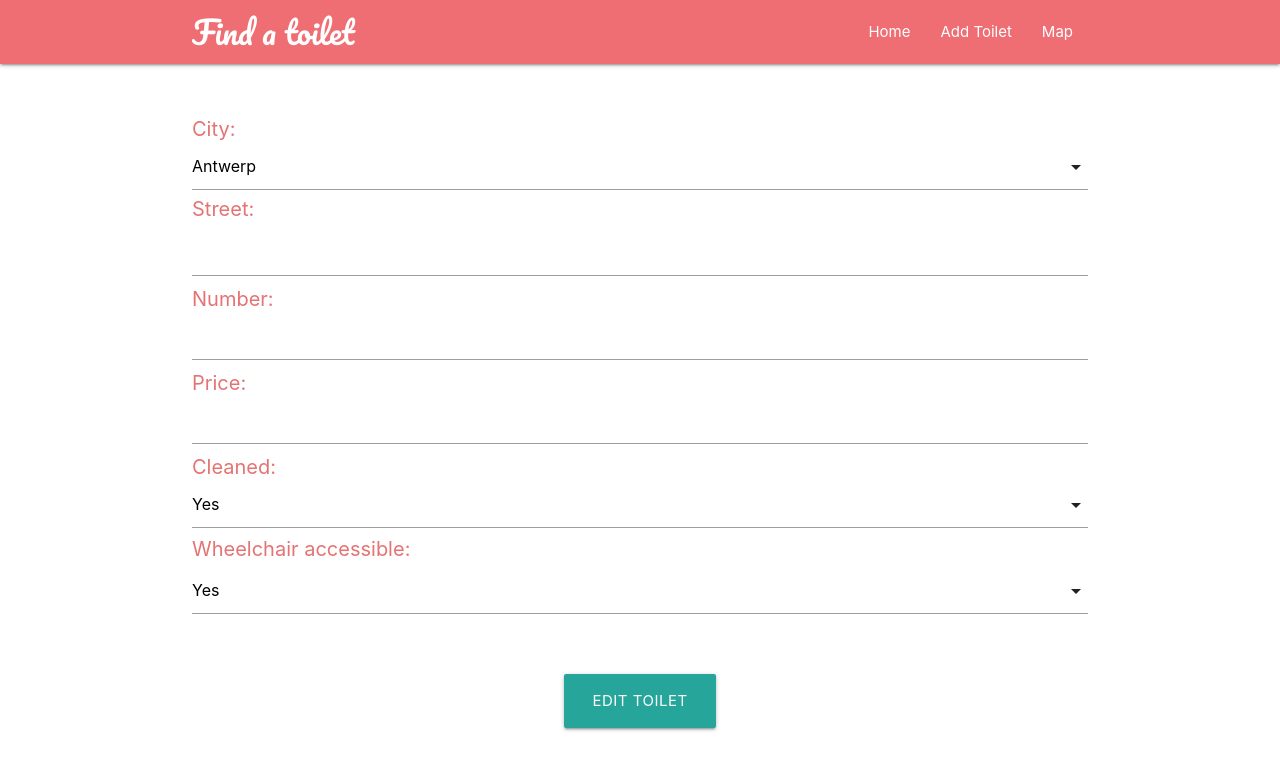
After one commit to janolaerts/wcfinder, a Django app: page /toilets/edit-toilet/ in a window 1280 px wide. The commit adds this page. Shown: the top 770 px of the page. Run offline with Django 3.2, Linux system fonts and the light colour scheme; data comes from the database, SQL or seed files in the repository; both versions use the stored data as it was after the commit.

Commit message:
Updating toilets works

```diff
--- a/static/styles.css
+++ b/static/styles.css
@@ -50,46 +50,46 @@
   width: auto;
 }
 
-.add-toilet-container form{
+.add-toilet-container form, .edit-toilet-container form{
   position: relative;
   top: 50px;
 }
 
-.add-toilet-container .select-wrapper{
+.add-toilet-container .select-wrapper, .edit-toilet-container .select-wrapper{
   margin-bottom: 40px;
 }
 
-.add-toilet-container form label[for='id_street']{
+.add-toilet-container form label[for='id_street'], .edit-toilet-container form label[for='id_street']{
   top: 80px;
 }
 
-.add-toilet-container form label[for='id_wheelchair_accessible']{
+.add-toilet-container form label[for='id_wheelchair_accessible'], .edit-toilet-container form label[for='id_wheelchair_accessible']{
   top: 420px;
 }
 
 @media screen and (max-width: 1200px){
-  .add-toilet-container form label[for='id_wheelchair_accessible']{
+  .add-toilet-container form label[for='id_wheelchair_accessible'], .edit-toilet-container form label[for='id_wheelchair_accessible']{
     top: 410px;
   }
 }
 
-.add-toilet-container form label{
+.add-toilet-container form label, .edit-toilet-container form label{
   color: #e57373;
   font-size: 20px;
   display: inline-block;
 }
 
-.add-toilet-container form ul.errorlist{
+.add-toilet-container form ul.errorlist, .edit-toilet-container form ul.errorlist{
   display: none;
 }
 
-.add-toilet-container form textarea{
+/*.add-toilet-container form textarea{
   border-top: 0px;
   border-left: 0px;
   border-right: 0px;
-}
+}*/
 
-.add-toilet-container form .submit-button-wrapper{
+.add-toilet-container form .submit-button-wrapper, .edit-toilet-container form .submit-button-wrapper{
   position: relative;
   top: 5px;
   margin-bottom: 25px;
--- a/templates/base_layout.html
+++ b/templates/base_layout.html
@@ -40,6 +40,9 @@
   {% block addtoilet %}
   {% endblock %}
 
+  {% block edittoilet %}
+  {% endblock %}
+
   {% block toiletadded %}
   {% endblock %}
 
--- a/toilets/forms.py
+++ b/toilets/forms.py
@@ -9,7 +9,7 @@ class AddToilet(forms.ModelForm):
     model = models.Toilet
     fields = ['city', 'street', 'number', 'price', 'cleaned', 'wheelchair_accessible' ]
 
-#class UpdateToilet(forms.ModelForm):
-  #class Meta:
-    #model = models.Toilet
-    #fields = ['city', 'street', 'number', 'reference', 'price', 'remarks' ]
+class EditToilet(forms.ModelForm):
+  class Meta:
+    model = models.Toilet
+    fields = ['city', 'street', 'number', 'price', 'cleaned', 'wheelchair_accessible' ]
--- a/toilets/models.py
+++ b/toilets/models.py
@@ -38,4 +38,4 @@ class Toilet(models.Model):
   wheelchair_accessible = models.CharField(max_length = 3, default = 'Yes', choices = ACCESSIBLE_CHOICES)
 
   def __str__(self):
-    return f'{self.street} {self.number}, {self.city}, {self.price}'
+    return f'{self.street} {self.number}, {self.city}, {self.price}, { self.cleaned }, { self.wheelchair_accessible }'
--- /dev/null
+++ b/toilets/templates/toilets/edit_toilet.html
@@ -0,0 +1,18 @@
+{% extends 'base_layout.html' %}
+{% load static %}
+
+{% block edittoilet %}
+
+  <div class="container edit-toilet-container">
+
+    <form method="POST">
+      {% csrf_token %}
+      {{ form }}
+      <div class="submit-button-wrapper center-align">
+        <input class="btn-large" type="submit" value="Edit Toilet">
+      </div>
+    </form>
+
+  </div>
+
+{% endblock %}
--- a/toilets/templates/toilets/wc_list.html
+++ b/toilets/templates/toilets/wc_list.html
@@ -18,7 +18,7 @@
                 <a href="/toilets/delete-toilet/?id={{ toilet.id }}&city={{ toilet.city }}" class="col s2">
                   <i class="material-icons red-text text-lighten-2">delete</i>
                 </a>
-                <a href="/toilets/edit-toilet/?id={{ toilet.id }}&city={{ toilet.city }}" class="col s2">
+                <a href="/toilets/edit-toilet/?id={{ toilet.id }}&toilet={{ toilet }}" class="col s2">
                   <i class="material-icons red-text text-lighten-2">edit</i>
                 </a>
 
--- a/toilets/urls.py
+++ b/toilets/urls.py
@@ -6,6 +6,7 @@ app_name = 'toilets'
 urlpatterns = [
   path('toilet-list/', views.wclist_view),
   path('add-toilet/', views.add_toilet_view),
+  path('edit-toilet/', views.edit_toilet_view),
   path('delete-toilet/', views.delete_toilet_view),
   path('map/', views.map_view),
 ]
--- a/toilets/views.py
+++ b/toilets/views.py
@@ -12,22 +12,19 @@ def filter_cities(toilet):
 def wclist_view(request):
   city = request.GET.get('city')
   toiletList = list(Toilet.objects.filter(city=city))
-  maps = []
 
   for toilet in toiletList:
-    #address = toilet.street, toilet.number, toilet.city
     geolocator = Nominatim()
     address = f'{ toilet.street } { toilet.number } { toilet.city }'
     location = geolocator.geocode(address)
 
     map = folium.Map(location = [location.latitude, location.longitude], zoom_start = 20, width = '100%', height = '100%', control_scale = False, zoom_control = False)
-    #map.save('toilets/templates/toilets/map.html')
     icon = folium.Icon(color='red', icon='none')
     folium.Marker([location.latitude, location.longitude], icon = icon).add_to(map)
 
     toilet.map = map._repr_html_()
 
-  return render(request, 'toilets/wc_list.html', { 'toilets': toiletList, 'maps': maps })
+  return render(request, 'toilets/wc_list.html', { 'toilets': toiletList })
 
 def add_toilet_view(request):
   form = forms.AddToilet(request.POST)
@@ -38,6 +35,26 @@ def add_toilet_view(request):
       return render(request, 'toilets/toilet_added.html', { 'toilet': toilet })
 
   return render(request, 'toilets/add_toilet.html', { 'form': form })
+
+def edit_toilet_view(request):
+  form = forms.EditToilet(request.POST)
+  toilet = request.GET.get('toilet')
+  id = request.GET.get('id')
+
+  toiletToUpdate = Toilet.objects.filter(id = id)
+  print(toiletToUpdate)
+
+  if request.method == 'POST':
+    if form.is_valid():
+      city = request.POST.get('city')
+      street = request.POST.get('street')
+      number = request.POST.get('number')
+      cleaned = request.POST.get('cleaned')
+      wheelchair_accessible = request.POST.get('wheelchair_accessible')
+
+      toiletToUpdate.update(city = city, street = street, number = number, cleaned = cleaned, wheelchair_accessible = wheelchair_accessible)
+
+  return render(request, 'toilets/edit_toilet.html', { 'form': form })
 
 def delete_toilet_view(request):
   id = request.GET.get('id')
```
Also changed, not shown: toilets/templates/toilets/map.html (+7 -7 lines), db.sqlite3.
